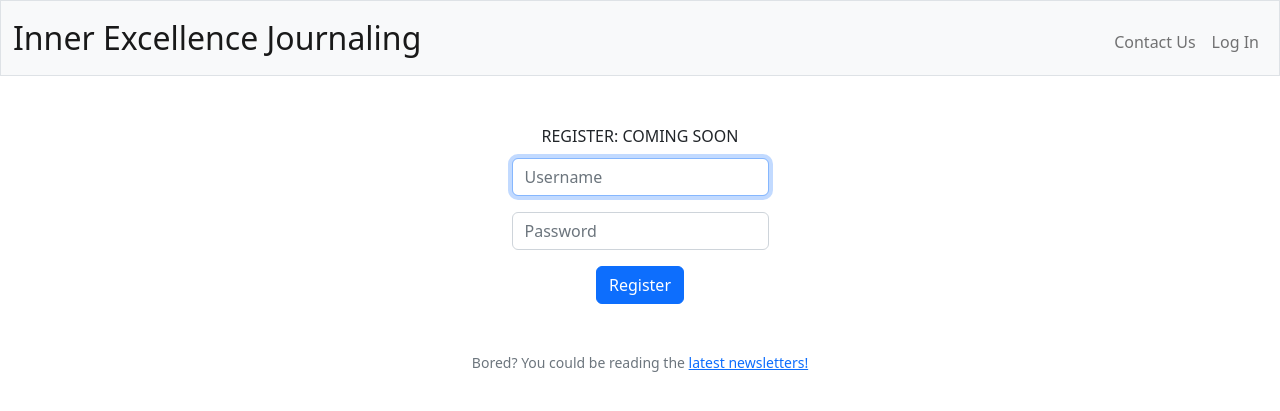
After one commit to shininglegend/shininglegend.github.io, a Flask app: page /register in a window 1280 px wide. The commit adds this page. Shown: the top 411 px of the page. Run offline with Flask 2, Linux system fonts and the light colour scheme; some libraries are stand-ins or nearby versions.

Commit message:
Add a basic template for pages

```diff
--- a/app.py
+++ b/app.py
@@ -56,7 +56,9 @@ def after_request(response):
 @login_required
 @admin_required
 def client_journals():
-    pass
+    return render_template("client-journals")
+
+
 # Login page (stolen from my finance pset but like it was so well written :)
 @app.route("/login", methods=["GET", "POST"])
 def login():
@@ -95,6 +97,22 @@ def login():
 
 
 # Journalling page
+@app.route("/")
+@login_required
+@admin_required
+def homepage():
+    return render_template("index.html")
 
 
 # Response page
+@app.route("/response")
+@login_required
+@admin_required
+def response():
+    return render_template("response.html")
+
+
+# Register page
+@app.route("/register")
+def register():
+    return render_template("register.html")
--- a/static/styles.css
+++ b/static/styles.css
@@ -15,23 +15,6 @@ nav .navbar-brand
     font-size: xx-large;
 }
 
-/* Colors for brand */
-nav .navbar-brand .blue
-{
-    color: #537fbe;
-}
-nav .navbar-brand .red
-{
-    color: #ea433b;
-}
-nav .navbar-brand .yellow
-{
-    color: #f5b82e;
-}
-nav .navbar-brand .green
-{
-    color: #2e944b;
-}
 /* Styling borrowed from birthday's pset css */
 table {
     margin-bottom: 1rem;
--- /dev/null
+++ b/templates/register.html
@@ -0,0 +1,18 @@
+{% extends "layout.html" %}
+
+{% block title %}
+    Register
+{% endblock %}
+
+{% block main %}
+    REGISTER: COMING SOON
+    <form action="/register" method="post">
+        <div class="mb-3">
+            <input autocomplete="off" autofocus class="form-control mx-auto w-auto" id="username" name="username" placeholder="Username" type="text">
+        </div>
+        <div class="mb-3">
+            <input class="form-control mx-auto w-auto" id="password" name="password" placeholder="Password" type="password">
+        </div>
+        <button class="btn btn-primary" type="submit">Register</button>
+    </form>
+{% endblock %}
```
Also changed, not shown: notes.txt (+5 -3 lines), templates/response.html (added, +14 -0 lines).
